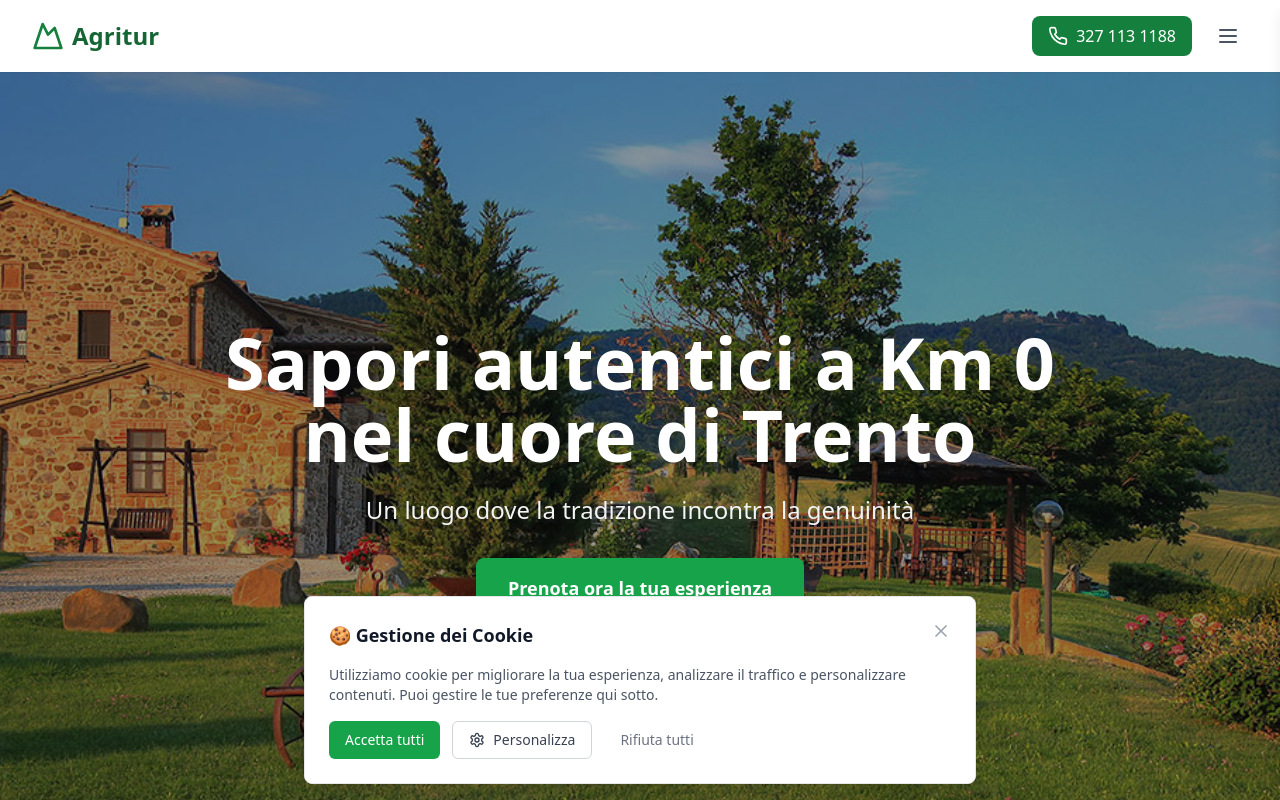
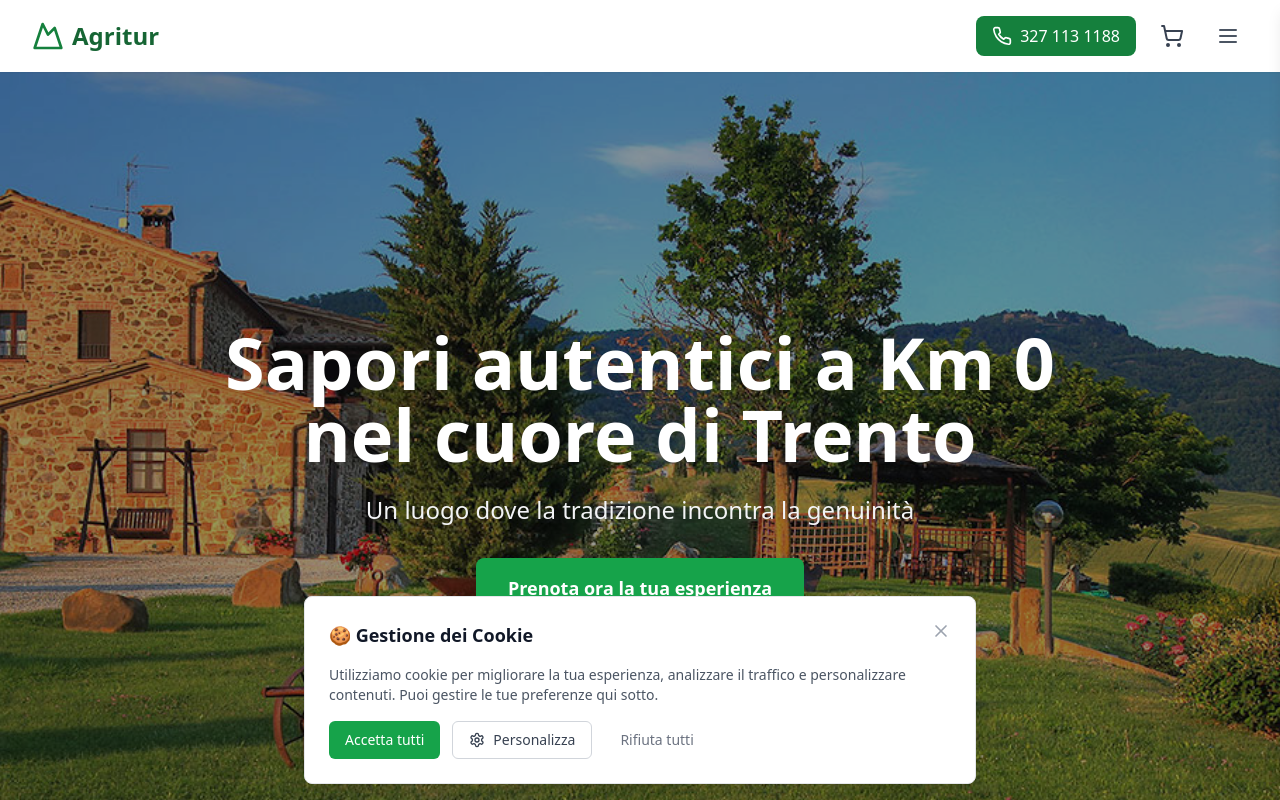
Before and after one commit to lucapasqualicchio/agritur.01, a React (Vite) app: page / in a window 1280 px wide. Shown: the top 800 px of the page. Built offline with nearby package versions, Linux system fonts and the light colour scheme; no server answers.

Commit message:
Commit 16
Aggiungi metodi di pagamento

```diff
--- a/package.json
+++ b/package.json
@@ -12,9 +12,13 @@
     "typecheck": "tsc --noEmit -p tsconfig.app.json"
   },
   "dependencies": {
+    "@paypal/paypal-server-sdk": "^1.0.0",
     "@supabase/supabase-js": "^2.57.4",
     "@types/react-router-dom": "^5.3.3",
+    "body-parser": "^2.2.0",
+    "dotenv": "^17.2.3",
     "emailjs-com": "^3.2.0",
+    "express": "^5.1.0",
     "lucide-react": "^0.344.0",
     "react": "^18.3.1",
     "react-dom": "^18.3.1",
--- a/src/components/Header.tsx
+++ b/src/components/Header.tsx
@@ -1,9 +1,12 @@
-import { Mountain, Phone, Menu, X } from 'lucide-react';
+import { Mountain, Phone, Menu, X, ShoppingCart } from 'lucide-react';
 import { useState } from 'react';
 import { Link } from 'react-router-dom';
+import { useCart } from '../context/CartContext';
 
 export default function Header() {
   const [isMenuOpen, setIsMenuOpen] = useState(false);
+  const { items } = useCart();
+  const cartCount = items.reduce((sum, i) => sum + i.quantity, 0);
 
   return (
     <header className="bg-white shadow-sm sticky top-0 z-50">
@@ -22,6 +25,20 @@ export default function Header() {
               <Phone className="h-5 w-5" />
               <span>327 113 1188</span>
             </a>
+
+            {/* Cart Icon with live counter */}
+            <Link
+              to="/carrello"
+              aria-label="Vai al carrello"
+              className="relative p-2 rounded-md text-gray-700 hover:text-green-700 hover:bg-gray-100 transition"
+            >
+              <ShoppingCart className="h-6 w-6" />
+              {cartCount > 0 && (
+                <span className="absolute -top-1 -right-1 bg-green-700 text-white text-xs rounded-full px-1.5 py-0.5 min-w-[1.25rem] text-center">
+                  {cartCount}
+                </span>
+              )}
+            </Link>
 
             {/* Hamburger Menu Button */}
             <button
```
Also changed, not shown: 1 other file (tests, documents, lock files or other folders).
